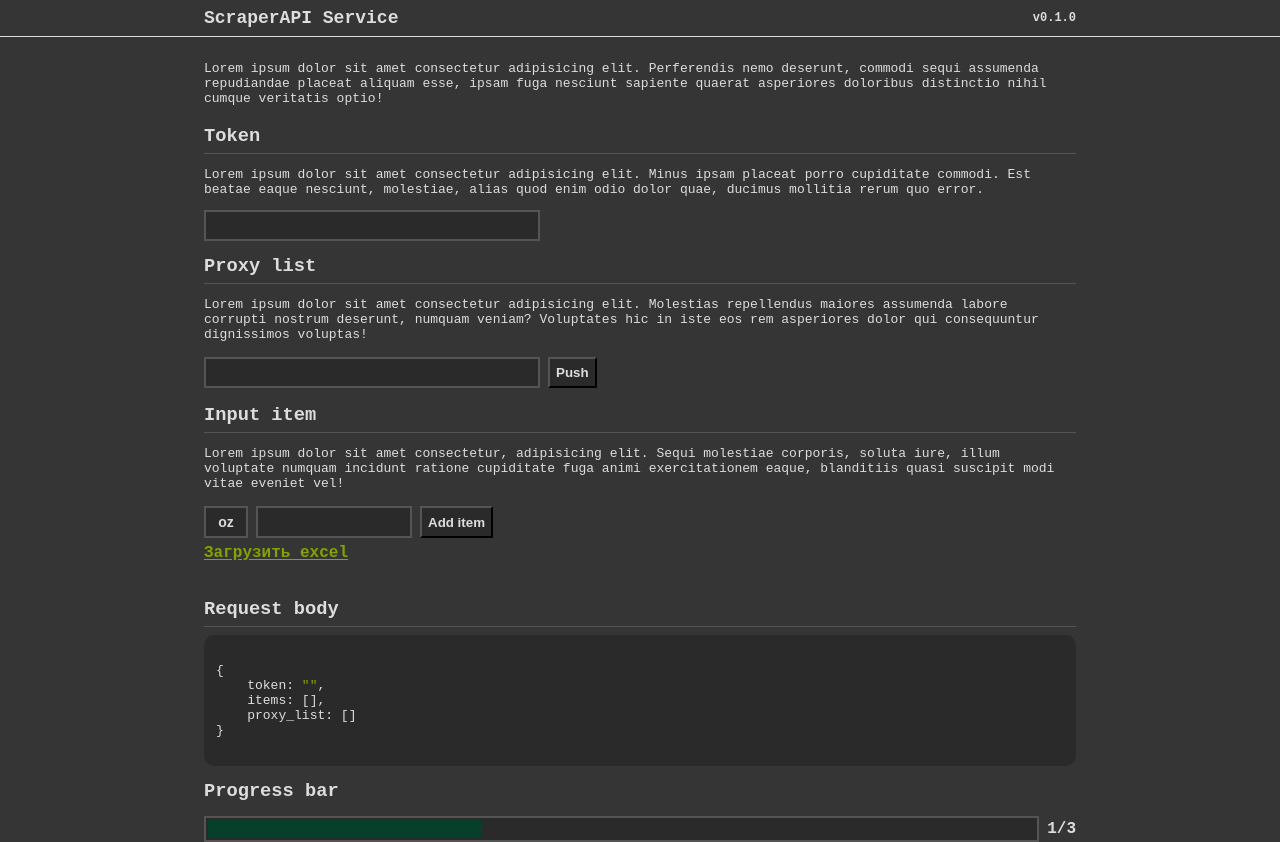
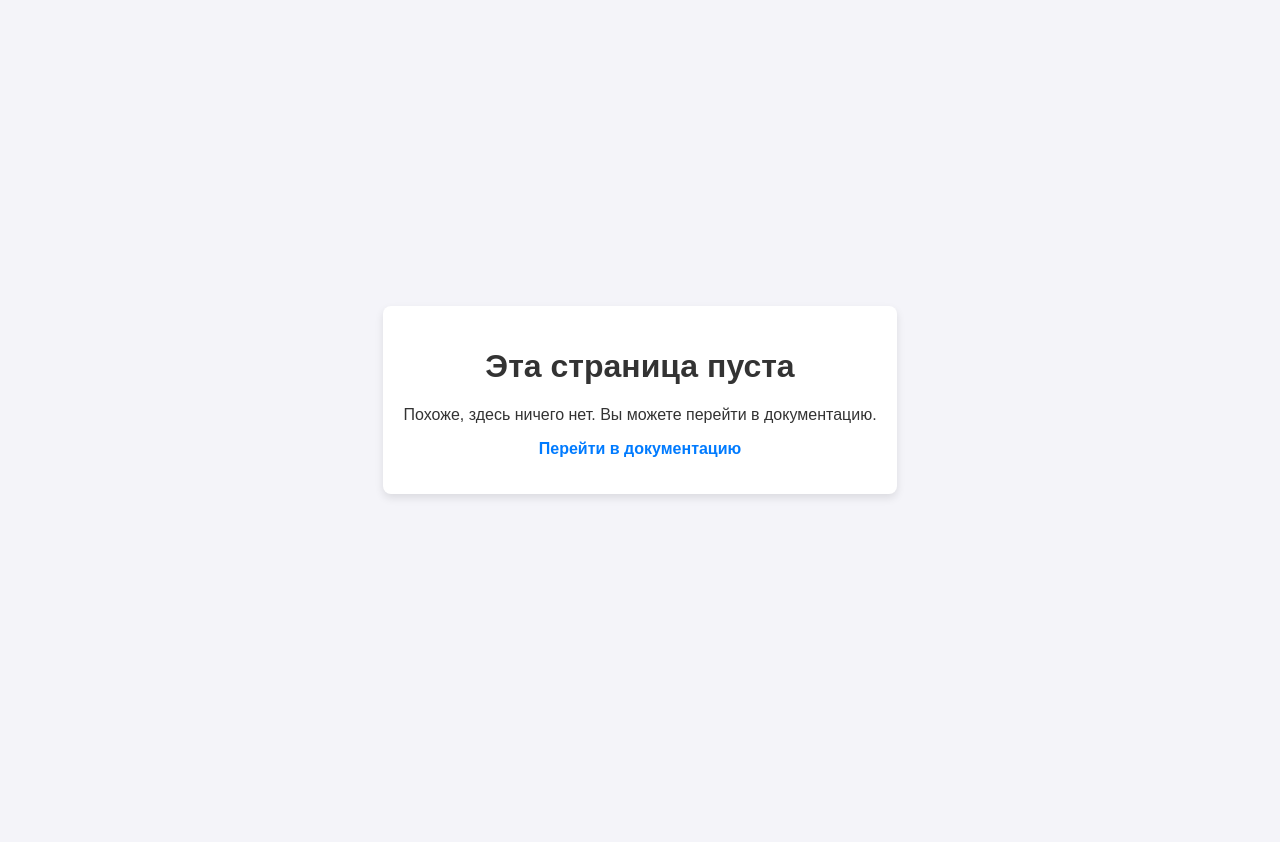
Before and after one commit to nikita55612/ScraperApiService, a plain HTML site: page assets/index.html in a window 1280 px wide. After the commit the page ends 800 px from the top, so only its background shows below. Drawn offline with nearby package versions, Linux system fonts and the light colour scheme.

Commit message:
Add files via upload

```diff
--- a/assets/index.html
+++ b/assets/index.html
@@ -1,74 +1,44 @@
 <!DOCTYPE html>
-<html lang="en">
-  <head>
+<html lang="ru">
+<head>
     <meta charset="UTF-8">
     <meta name="viewport" content="width=device-width, initial-scale=1.0">
-    <meta http-equiv="X-UA-Compatible" content="ie=edge">
-    <title>Scraper API Service</title>
-    <link rel="icon" href="./favicon.ico" type="image/x-icon">
-    <link rel="stylesheet" href="./style.css">
-  </head>
-  <body>
-    <header>
-        <div class="inner-header">
-            <a href="/" class="titel">ScraperAPI Service</a>
-            <span>v0.1.0</span>
-        </div>
-    </header>
-    <main>
-        <p>Lorem ipsum dolor sit amet consectetur adipisicing elit. Perferendis nemo deserunt, commodi sequi assumenda repudiandae placeat aliquam esse, ipsam fuga nesciunt sapiente quaerat asperiores doloribus distinctio nihil cumque veritatis optio!</p>
-
-        <h3 class="uline">Token</h3>
-        <p>Lorem ipsum dolor sit amet consectetur adipisicing elit. Minus ipsam placeat porro cupiditate commodi. Est beatae eaque nesciunt, molestiae, alias quod enim odio dolor quae, ducimus mollitia rerum quo error.</p>
-        <input type="text" id="token-input">
-
-        <h3 class="uline">Proxy list</h3>
-        <p>Lorem ipsum dolor sit amet consectetur adipisicing elit. Molestias repellendus maiores assumenda labore corrupti nostrum deserunt, numquam veniam? Voluptates hic in iste eos rem asperiores dolor qui consequuntur dignissimos voluptas!</p>
-        <div class="input-block">
-            <input type="text" id="proxy-input">
-            <button class="push-proxy-btn">Push</button>
-        </div>
-
-        <h3 class="uline">Input item</h3>
-        <p>Lorem ipsum dolor sit amet consectetur, adipisicing elit. Sequi molestiae corporis, soluta iure, illum voluptate numquam incidunt ratione cupiditate fuga animi exercitationem eaque, blanditiis quasi suscipit modi vitae eveniet vel!</p>
-        <div class="input-block">
-            <div class="select">
-                <div class="selected">oz</div>
-                <ul class="options" id="mp-options">
-                  <li data-value="oz">oz</li>
-                  <li data-value="wb">wb</li>
-                </ul>
-            </div>
-            <input type="text" id="item-id-input">
-            <button class="add-item-btn">Add item</button>
-        </div>
-        <label for="upload-excel" class="file-upload-label">
-            Загрузить excel
-        </label>
-        <input type="file" id="upload-excel" accept=".xlsx, .xls"/>
-        <br>
-
-        <h3 class="uline">Request body</h3>
-        <div class="request-body">
-            <pre>
-<code class="language-javascript">{
-    token: "",
-    items: [],
-    proxy_list: []
-}</code>
-            </pre>
-        </div>
-
-        <h3>Progress bar</h3>
-        <div class="progress-bar-wraperr">
-            <div class="progress-bar">
-                <div class="progress-bar-line"></div>
-            </div>
-            <span class="progress-bar-status">1/3</span>
-        </div>
-
-    </main>
-  </body>
-  <script src="https://cdnjs.cloudflare.com/ajax/libs/prism/1.29.0/prism.min.js"></script>
-  <script src="./main.js"></script>
+    <title>RustScraperAPI</title>
+    <style>
+        body {
+            font-family: Arial, sans-serif;
+            text-align: center;
+            margin: 0;
+            padding: 0;
+            display: flex;
+            justify-content: center;
+            align-items: center;
+            height: 100vh;
+            background-color: #f4f4f9;
+            color: #333;
+        }
+        .container {
+            max-width: 600px;
+            padding: 20px;
+            box-shadow: 0 4px 8px rgba(0, 0, 0, 0.1);
+            border-radius: 8px;
+            background: #fff;
+        }
+        a {
+            color: #007BFF;
+            text-decoration: none;
+            font-weight: bold;
+        }
+        a:hover {
+            text-decoration: underline;
+        }
+    </style>
+</head>
+<body>
+    <div class="container">
+        <h1>Эта страница пуста</h1>
+        <p>Похоже, здесь ничего нет. Вы можете перейти в документацию.</p>
+        <p><a href="/swagger-ui">Перейти в документацию</a></p>
+    </div>
+</body>
 </html>
--- a/assets/main.js
+++ /dev/null
@@ -1,18 +0,0 @@
-const select = document.querySelector('.select');
-const selected = document.querySelector('.selected');
-
-
-document.addEventListener('DOMContentLoaded', () => {
-    document.querySelector('.select').addEventListener('click', function(event) {
-        const options = this.querySelector('.options');
-        options.classList.toggle('show');
-        selected.classList.toggle('open');
-    });
-
-    document.addEventListener('click', function(event) {
-        if (!select.contains(event.target)) {
-            select.querySelector('.options').classList.remove('show');
-            selected.classList.remove('open');
-        }
-    });
-});
--- a/assets/style.css
+++ /dev/null
@@ -1,214 +0,0 @@
-:root {
-    --text-color: #DDDDDD;
-    --border-color: #545454;
-    --hover-color: #313131;
-    --background-color: #353535;
-    --input-background-color: #2A2A2A;
-    --code-highlight-string-color: #83a300;
-    --max-width: 872px;
-}
-
-body {
-    margin: 0;
-    padding: 0;
-    background-color: var(--background-color);
-    color: var(--text-color);
-    font-family: monospace, monospace;
-}
-
-header {
-    border-bottom: 1.5px ridge var(--text-color);
-    margin-bottom: 24px;
-}
-
-.inner-header {
-    display: flex;
-    align-items: center;
-    justify-content: space-between;
-    max-width: var(--max-width);
-    margin: auto;
-    padding: 8px;
-}
-
-header span {
-    font-size: 12px;
-    font-weight: bold;
-}
-
-main {
-    max-width: var(--max-width);
-    margin: auto;
-    padding: 0 8px;
-}
-
-.titel {
-    font-family: monospace;
-    font-size: 18px;
-    text-decoration: none;
-    color: var(--text-color);
-    font-weight: bold;
-}
-
-p {
-    font-family: monospace;
-}
-
-h3 {
-    margin: 8px 0;
-    padding: 6px 0;
-}
-
-.uline {
-    border-bottom: 1px solid var(--border-color);
-}
-
-input[type=text] {
-    width: 140px;
-    color: var(--text-color);
-    background-color: var(--input-background-color);
-    border: 2px solid var(--border-color);
-    padding: 6px;
-    font-weight: bold;
-}
-
-input[type=text]:focus {
-    outline: none;
-    background-color: var(--input-background-color);
-    border: 2px solid var(--text-color);
-}
-
-input[type=file] {
-    display: none;
-}
-
-.file-upload-label {
-    display: block;
-    text-decoration: underline;
-    text-underline-offset: 2px;
-    color: var(--code-highlight-string-color);
-    font-weight: bold;
-    margin: 4px 0;
-}
-
-#token-input {
-    width: 320px;
-}
-
-#proxy-input {
-    width: 320px;
-}
-
-button {
-    color: var(--text-color);
-    padding: 6px;
-    font-weight: bold;
-    background-color: var(--input-background-color);
-    transition: background-color 0.2s;
-}
-
-button:hover {
-    background-color: var(--hover-color);
-}
-
-.request-body {
-    max-height: 320px;
-    background-color: var(--input-background-color);
-    border-radius: 11px;
-    padding: 0px 12px;
-    overflow: auto;
-    scrollbar-width: thin;
-    scrollbar-color: rgba(255, 255, 255, 0.33) transparent;
-}
-
-.token.string {
-    color: var(--code-highlight-string-color);
-}
-
-.token.number {
-    color: var(--code-highlight-string-color);
-}
-
-.select {
-    position: relative;
-    width: 44px;
-    cursor: pointer;
-}
-
-.selected {
-    padding: 6px;
-    border: 2px solid var(--border-color);
-    background-color: var(--input-background-color);
-    width: 28px;
-    font-weight: bold;
-    font-size: 14px;
-    text-align: center;
-    cursor: pointer;
-    font-family: Arial, Helvetica, sans-serif;
-}
-
-.selected .open {
-    border: 2px solid var(--text-color);
-}
-
-.options {
-    position: absolute;
-    top: 100%;
-    left: 0;
-    width: 40px;
-    background-color: var(--input-background-color);
-    border: 2px solid var(--border-color);
-    list-style: none;
-    padding: 0;
-    margin: 0;
-    display: none;
-    z-index: 1000;
-    font-weight: bold;
-    text-align: center;
-}
-
-.options.show {
-    display: block;
-}
-
-.options li {
-    padding: 6px;
-    cursor: pointer;
-    transition: background-color 0.2s;
-    font-size: 14px;
-    font-family: Arial, Helvetica, sans-serif;
-}
-
-.options li:hover {
-    background-color: var(--hover-color);
-}
-
-.input-block {
-    padding: 2px 0;
-    display: flex;
-    gap: 8px;
-}
-
-.progress-bar-wraperr {
-    display: flex;
-    gap: 8px;
-    align-items: center;
-
-}
-
-.progress-bar {
-    width: 100%;
-    height: 18px;
-    padding: 2px;
-    background-color: var(--input-background-color);
-    border: 2px solid var(--border-color);
-}
-
-.progress-bar-line {
-    height: 100%;
-    width: 33%;
-    background-color: #06402A;
-}
-
-.progress-bar-status {
-    font-weight: bold;
-}
```
Also changed, not shown: 2 other files.
